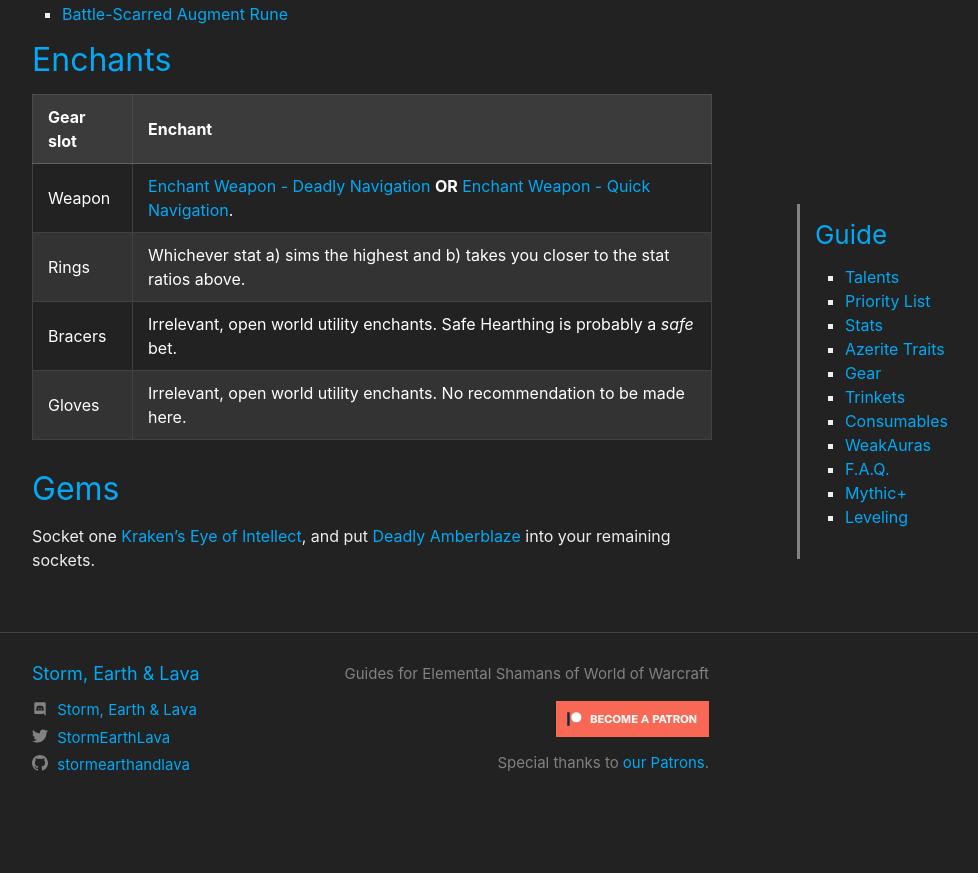
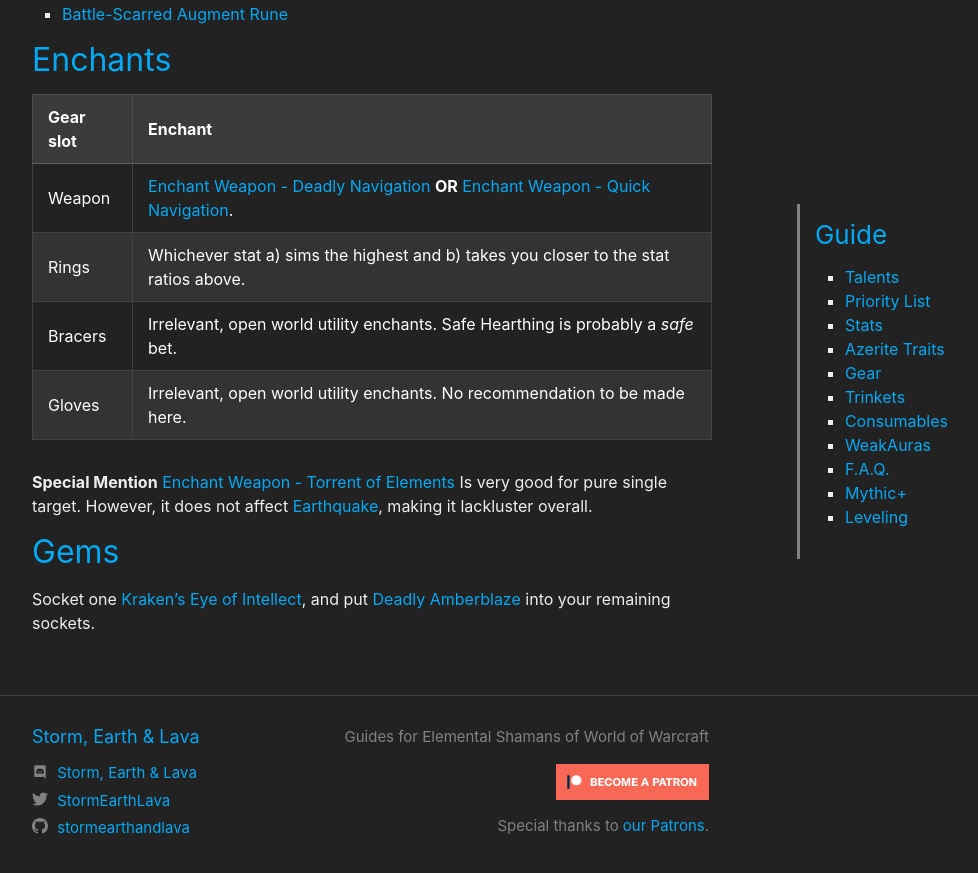
Before and after one commit to stormearthandlava/stormearthandlava.github.io, a Jekyll site: the page built from guide/general/consumables.md, in a window 1280 px wide and 900 px high, scrolled down 835 px. Shown: the top 873 px of the window, without its empty margins (268-1246 px from the left). Built offline with Jekyll 4.4.1, drawn with Linux system fonts in a browser that asks for light colours; a script that is not in the unit is left out; before the commit the page ends 1672 px from its top, so only the background shows below that.

Commit message:
Update consumables.md
added mention for torrent of elements

```diff
--- a/guide/general/consumables.md
+++ b/guide/general/consumables.md
@@ -30,6 +30,8 @@
 Bracers | Irrelevant, open world utility enchants. Safe Hearthing is probably a *safe* bet.
 Gloves | Irrelevant, open world utility enchants. No recommendation to be made here.
 
+**Special Mention** {{ site.data.item.torrent_of_elements }} Is very good for pure single target. However, it does not affect {{ site.data.spell.eq }}, making it lackluster overall.
+
 ## Gems
 
 Socket one {{ site.data.item.int_gem }}, and put {{ site.data.item.crit_gem }} into your remaining sockets.
```
